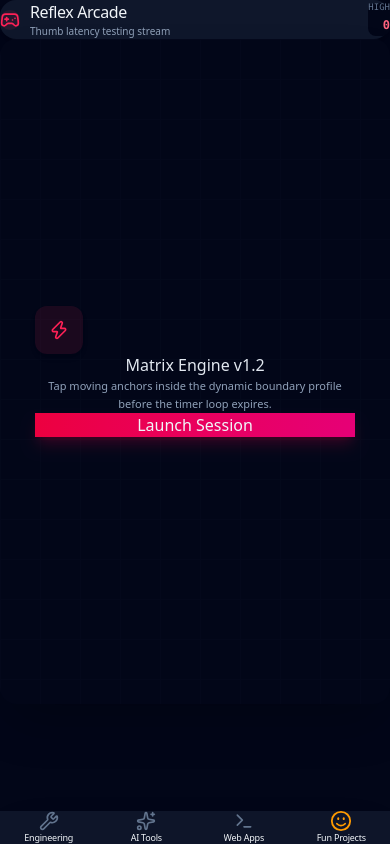
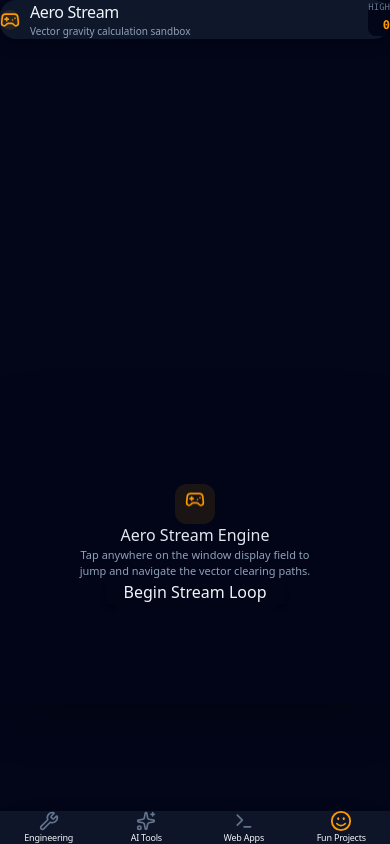
Before and after one commit to devadathanm/personal-code-hub, a React (Vite) app: page / in a window 390 px wide. Both pictures are taken after a click on the button "Fun Projects". Built offline with nearby package versions, Linux system fonts and the light colour scheme; the HTML template or start-up script is replaced by a standard one.

Commit message:
feat: replace clicker module with responsive pure-react flappy bird engine

```diff
--- a/src/apps/FunHub.jsx
+++ b/src/apps/FunHub.jsx
@@ -1,148 +1,206 @@
-import React, { useState, useEffect } from 'react';
-import { Gamepad2, Play, RotateCcw, ShieldAlert, Zap } from 'lucide-react';
+import React, { useState, useEffect, useRef } from 'react';
+import { Gamepad2, Play, RotateCcw, ShieldAlert } from 'lucide-react';
 
 export default function FunHub() {
   const [gameState, setGameState] = useState('idle'); // idle, playing, ended
   const [score, setScore] = useState(0);
-  const [timeLeft, setTimeLeft] = useState(10);
-  const [targetPos, setTargetPos] = useState({ top: '50%', left: '50%' });
+  const [birdY, setBirdY] = useState(150);
+  const [velocity, setVelocity] = useState(0);
+  const [pipes, setPipes] = useState([]);
 
   const [highScore, setHighScore] = useState(() => {
-    const savedScore = localStorage.getItem('hubos_highscore');
-    return savedScore ? parseInt(savedScore, 10) : 0;
+    const saved = localStorage.getItem('hubos_bird_highscore');
+    return saved ? parseInt(saved, 10) : 0;
   });
 
+  // Physics constants
+  const GRAVITY = 0.6;
+  const JUMP_STRENGTH = -7.5;
+  const PIPE_SPEED = 3;
+  const PIPE_SPAWN_RATE = 90; // frames
+  const GAP_SIZE = 110; // size of clearance path in pixels
+
+  const gameLoopRef = useRef();
+  const frameCountRef = useRef(0);
+
+  // Jump Trigger
+  const handleJump = (e) => {
+    if (e) e.preventDefault();
+    if (gameState !== 'playing') return;
+    setVelocity(JUMP_STRENGTH);
+  };
+
+  // Start Session
+  const startGame = () => {
+    setScore(0);
+    setBirdY(150);
+    setVelocity(0);
+    setPipes([{ x: 400, topHeight: 120, bottomHeight: 120 }]);
+    frameCountRef.current = 0;
+    setGameState('playing');
+  };
+
+  // Main Physics Engine loop
   useEffect(() => {
-    let timer;
-    if (gameState === 'playing' && timeLeft > 0) {
-      timer = setInterval(() => setTimeLeft((prev) => prev - 1), 1000);
-    } else if (timeLeft === 0 && gameState === 'playing') {
-      setGameState('ended');
-    }
-    return () => clearInterval(timer);
-  }, [timeLeft, gameState]);
+    if (gameState !== 'playing') return;
 
+    const updatePhysics = () => {
+      // 1. Apply Gravity to Bird Vector
+      setBirdY((prevY) => {
+        const nextY = prevY + velocity;
+        // Floor/Ceiling Collisions
+        if (nextY > 300 || nextY < 0) {
+          setGameState('ended');
+          return nextY > 300 ? 300 : 0;
+        }
+        return nextY;
+      });
+      setVelocity((prevVel) => prevVel + GRAVITY);
+
+      // 2. Move & Spawn Pipes
+      frameCountRef.current += 1;
+      setPipes((prevPipes) => {
+        let updatedPipes = prevPipes.map((pipe) => ({
+          ...pipe,
+          x: pipe.x - PIPE_SPEED,
+        }));
+
+        // Filter out off-screen pipes
+        if (updatedPipes.length > 0 && updatedPipes[0].x < -50) {
+          updatedPipes.shift();
+          setScore((s) => s + 1);
+        }
+
+        // Spawn new pipe matrix
+        if (frameCountRef.current % PIPE_SPAWN_RATE === 0) {
+          const minHeight = 40;
+          const maxHeight = 170;
+          const topHeight = Math.floor(Math.random() * (maxHeight - minHeight)) + minHeight;
+          const bottomHeight = 320 - topHeight - GAP_SIZE;
+          updatedPipes.push({ x: 340, topHeight, bottomHeight });
+        }
+
+        return updatedPipes;
+      });
+
+      // 3. Simple AABB Box Collision Matrix Detection
+      pipes.forEach((pipe) => {
+        if (pipe.x > 30 && pipe.x < 85) {
+          // Bird is horizontally inside pipe zone
+          if (birdY < pipe.topHeight || birdY > 320 - pipe.bottomHeight) {
+            setGameState('ended');
+          }
+        }
+      });
+
+      gameLoopRef.current = requestAnimationFrame(updatePhysics);
+    };
+
+    gameLoopRef.current = requestAnimationFrame(updatePhysics);
+    return () => cancelAnimationFrame(gameLoopRef.current);
+  }, [gameState, velocity, birdY, pipes]);
+
+  // Sync high score to local memory storage layers
   useEffect(() => {
     if (score > highScore) {
       setHighScore(score);
-      localStorage.setItem('hubos_highscore', score.toString());
+      localStorage.setItem('hubos_bird_highscore', score.toString());
     }
   }, [score, highScore]);
 
-  const moveTarget = () => {
-    // Safety boundaries explicitly scaled down so nodes never render off-screen or under timers
-    const randomTop = Math.floor(Math.random() * 50) + 25;
-    const randomLeft = Math.floor(Math.random() * 60) + 20;
-    setTargetPos({ top: `${randomTop}%`, left: `${randomLeft}%` });
-  };
+  return (
+    <div className="space-y-4 max-w-md mx-auto p-1 pb-24 md:pb-6 flex flex-col h-[calc(100vh-140px)] md:h-auto justify-between sm:justify-start select-none">
 
-  const startGame = () => {
-    setScore(0);
-    setTimeLeft(10);
-    setGameState('playing');
-    moveTarget();
-  };
-
-  const handleTargetClick = (e) => {
-    // Prevents mobile browsers from triggering ghost click zoom behaviors
-    e.preventDefault();
-    if (gameState !== 'playing') return;
-    setScore((prev) => prev + 1);
-    moveTarget();
-  };
-
-  return (
-    <div className="space-y-4 max-w-md mx-auto p-1 pb-24 md:pb-6 flex flex-col h-[calc(100vh-140px)] md:h-auto justify-between sm:justify-start">
-
-      {/* Header Profile */}
+      {/* Header telemetry display overlay */}
       <div className="bg-slate-900 border border-slate-800 p-3.5 rounded-2xl flex items-center justify-between shadow-lg shrink-0">
         <div className="flex items-center gap-2.5">
-          <div className="p-2 bg-rose-500/10 rounded-xl border border-rose-500/20">
-            <Gamepad2 className="h-5 w-5 text-rose-500" />
+          <div className="p-2 bg-amber-500/10 rounded-xl border border-amber-500/20">
+            <Gamepad2 className="h-5 w-5 text-amber-500" />
           </div>
           <div>
-            <h1 className="text-base font-bold text-slate-100 tracking-tight">Reflex Arcade</h1>
-            <p className="text-[10px] text-slate-400">Thumb latency testing stream</p>
+            <h1 className="text-base font-bold text-slate-100 tracking-tight">Aero Stream</h1>
+            <p className="text-[10px] text-slate-400">Vector gravity calculation sandbox</p>
           </div>
         </div>
         <div className="bg-slate-950 border border-slate-800 px-2.5 py-1 rounded-lg text-right font-mono shrink-0">
           <span className="text-[9px] text-slate-500 block leading-none">HIGH</span>
-          <span className="text-xs font-bold text-rose-400">{highScore}</span>
+          <span className="text-xs font-bold text-amber-500">{highScore}</span>
         </div>
       </div>
 
-      {/* Main Gaming Terminal Frame */}
-      <div className="relative w-full flex-1 min-h-[340px] bg-slate-950 border border-slate-900 rounded-2xl flex flex-col items-center justify-center overflow-hidden p-4 shadow-2xl select-none touch-none">
-        <div className="absolute inset-0 bg-[linear-gradient(to_right,#0f172a_1px,transparent_1px),linear-gradient(to_bottom,#0f172a_1px,transparent_1px)] bg-[size:2.5rem_2.5rem] opacity-20 pointer-events-none" />
+      {/* Main Terminal Physics Canvas Shell Container */}
+      <div
+        onClick={handleJump}
+        onTouchStart={handleJump}
+        className="relative w-full h-80 bg-slate-950 border border-slate-900 rounded-2xl overflow-hidden shadow-2xl select-none touch-none cursor-pointer"
+      >
+        {/* Sky alignment scanning vectors */}
+        <div className="absolute inset-0 bg-[linear-gradient(to_right,#0f172a_1px,transparent_1px)] bg-[size:3rem_3rem] opacity-20 pointer-events-none" />
 
-        {/* STATE: IDLE SCREEN */}
+        {/* RENDER CURRENT pipes STREAM */}
+        {gameState !== 'idle' && pipes.map((pipe, index) => (
+          <React.Fragment key={index}>
+            {/* Top Obstacle Guard */}
+            <div
+              style={{ width: '40px', height: `${pipe.topHeight}px`, left: `${pipe.x}px`, top: 0 }}
+              className="absolute bg-slate-900 border-b-4 border-x border-amber-500/40 rounded-b-md shadow-lg"
+            />
+            {/* Bottom Obstacle Guard */}
+            <div
+              style={{ width: '40px', height: `${pipe.bottomHeight}px`, left: `${pipe.x}px`, bottom: 0 }}
+              className="absolute bg-slate-900 border-t-4 border-x border-amber-500/40 rounded-t-md shadow-lg"
+            />
+          </React.Fragment>
+        ))}
+
+        {/* RENDER BIRD STREAM VECTOR OBJS */}
+        {gameState === 'playing' && (
+          <div
+            style={{ top: `${birdY}px`, left: '50px' }}
+            className="absolute w-6 h-6 bg-amber-500 border border-white rounded-lg shadow-[0_0_15px_#f59e0b] flex items-center justify-center transition-transform duration-75"
+          >
+            <div className="w-1.5 h-1.5 bg-slate-950 rounded-full ml-2 mb-1" />
+          </div>
+        )}
+
+        {/* STATE UI OVERLAYS: IDLE DECK */}
         {gameState === 'idle' && (
-          <div className="text-center z-10 space-y-4 max-w-xs mx-auto px-2">
-            <div className="w-12 h-12 bg-rose-500/10 border border-rose-500/20 rounded-xl flex items-center justify-center mx-auto shadow-md">
-              <Zap className="h-5 w-5 text-rose-500" />
+          <div className="absolute inset-0 bg-slate-950/80 backdrop-blur-xs flex flex-col items-center justify-center text-center p-4 space-y-4 z-20">
+            <div className="w-10 h-10 bg-amber-500/10 border border-amber-500/20 rounded-xl flex items-center justify-center">
+              <Gamepad2 className="h-5 w-5 text-amber-500 animate-bounce" />
             </div>
             <div>
-              <h3 className="text-sm font-bold text-slate-200">Matrix Engine v1.2</h3>
-              <p className="text-[11px] text-slate-400 leading-relaxed mt-1">Tap moving anchors inside the dynamic boundary profile before the timer loop expires.</p>
+              <h3 className="text-sm font-bold text-slate-200">Aero Stream Engine</h3>
+              <p className="text-[11px] text-slate-400 mt-1 max-w-[240px]">Tap anywhere on the window display field to jump and navigate the vector clearing paths.</p>
             </div>
-            <button
-              onClick={startGame}
-              onTouchStart={startGame}
-              className="w-full py-3 bg-gradient-to-r from-rose-600 to-pink-600 text-white font-bold text-xs rounded-xl shadow-lg shadow-rose-600/20 transition active:scale-95 cursor-pointer"
-            >
-              Launch Session
+            <button onClick={(e) => { e.stopPropagation(); startGame(); }} className="w-full max-w-[180px] py-2.5 bg-amber-500 hover:bg-amber-400 text-slate-950 font-bold text-xs rounded-xl shadow-md cursor-pointer">
+              Begin Stream Loop
             </button>
           </div>
         )}
 
-        {/* STATE: PLAYING MODE PANEL ACTIVE */}
+        {/* STATE UI OVERLAYS: LIVE SCORE SCOREBOARD STRIP */}
         {gameState === 'playing' && (
-          <>
-            {/* Live Counter Tracking Overlays */}
-            <div className="absolute top-3 left-3 font-mono text-xs text-slate-400 bg-slate-900/90 px-3 py-1.5 rounded-xl border border-slate-800/80 shadow-md">
-              SCORE: <span className="text-rose-400 font-bold">{score}</span>
-            </div>
-
-            {/* SVG Floating Timer Ring */}
-            <div className="absolute top-3 right-3 flex items-center justify-center bg-slate-900/90 p-1 rounded-xl border border-slate-800/80 shadow-md">
-              <svg className="w-7 h-7 transform -rotate-90">
-                <circle cx="14" cy="14" r="11" stroke="#1e293b" strokeWidth="2.5" fill="transparent" />
-                <circle cx="14" cy="14" r="11" stroke="#f43f5e" strokeWidth="2.5" fill="transparent" strokeDasharray={2 * Math.PI * 11} strokeDashoffset={((10 - timeLeft) / 10) * (2 * Math.PI * 11)} />
-              </svg>
-              <span className="absolute text-[10px] font-mono font-bold text-slate-300">{timeLeft}</span>
-            </div>
-
-            {/* Target Node Button Trigger - onTouchStart triggers zero-latency mobile capture */}
-            <button
-              onClick={handleTargetClick}
-              onTouchStart={handleTargetClick}
-              style={{ top: targetPos.top, left: targetPos.left }}
-              className="absolute -translate-x-1/2 -translate-y-1/2 w-12 h-12 bg-rose-500 rounded-xl border-2 border-white text-white flex items-center justify-center shadow-[0_0_20px_rgba(244,63,94,0.6)] active:scale-90 transition-all duration-75 select-none touch-none cursor-pointer"
-            >
-              <Zap className="h-5 w-5 fill-white text-white" />
-            </button>
-          </>
+          <div className="absolute top-3 left-1/2 -translate-x-1/2 bg-slate-900/90 border border-slate-800 px-4 py-1 rounded-xl font-mono text-sm font-bold text-slate-200 z-10 shadow-md">
+            {score}
+          </div>
         )}
 
-        {/* STATE: GAME ENDED REPORT */}
+        {/* STATE UI OVERLAYS: ENDED SYSTEM TERMINAL SHUTDOWN */}
         {gameState === 'ended' && (
-          <div className="text-center z-10 space-y-4 max-w-xs mx-auto px-2">
-            <div className="bg-slate-900 border border-slate-800 p-3 rounded-full w-12 h-12 flex items-center justify-center mx-auto shadow-md">
-              <ShieldAlert className="h-5 w-5 text-amber-500" />
+          <div className="absolute inset-0 bg-slate-950/95 flex flex-col items-center justify-center text-center p-4 space-y-4 z-20 animate-fadeIn">
+            <div className="bg-slate-900 border border-slate-800 p-2.5 rounded-full shadow-md">
+              <ShieldAlert className="h-5 w-5 text-rose-500" />
             </div>
             <div>
-              <h3 className="text-sm font-bold text-slate-200">Loop Session Ended</h3>
-              <div className="bg-slate-900/60 border border-slate-800 rounded-xl py-2 px-4 mt-2 max-w-[160px] mx-auto">
-                <span className="text-[9px] text-slate-500 block uppercase tracking-wider">Captured</span>
-                <span className="text-xl font-mono font-extrabold text-rose-400">{score}</span>
+              <h3 className="text-sm font-bold text-slate-200">Boundary Impact Detected</h3>
+              <div className="bg-slate-900 border border-slate-800 rounded-xl py-1.5 px-4 mt-2 inline-block">
+                <span className="text-[9px] text-slate-500 block uppercase">Final Yield</span>
+                <span className="text-xl font-mono font-extrabold text-amber-500">{score}</span>
               </div>
             </div>
-            <button
-              onClick={startGame}
-              onTouchStart={startGame}
-              className="w-full py-3 bg-slate-900 border border-slate-800 text-slate-300 font-bold text-xs rounded-xl shadow-md transition active:text-white flex items-center justify-center gap-2 cursor-pointer"
-            >
-              <RotateCcw className="h-3.5 w-3.5" /> Retry Session Loop
+            <button onClick={(e) => { e.stopPropagation(); startGame(); }} className="w-full max-w-[180px] py-2.5 bg-slate-900 border border-slate-800 text-slate-300 font-bold text-xs rounded-xl shadow-md transition flex items-center justify-center gap-1.5 cursor-pointer">
+              <RotateCcw className="h-3.5 w-3.5" /> Re-arm Simulation
             </button>
           </div>
         )}
```
